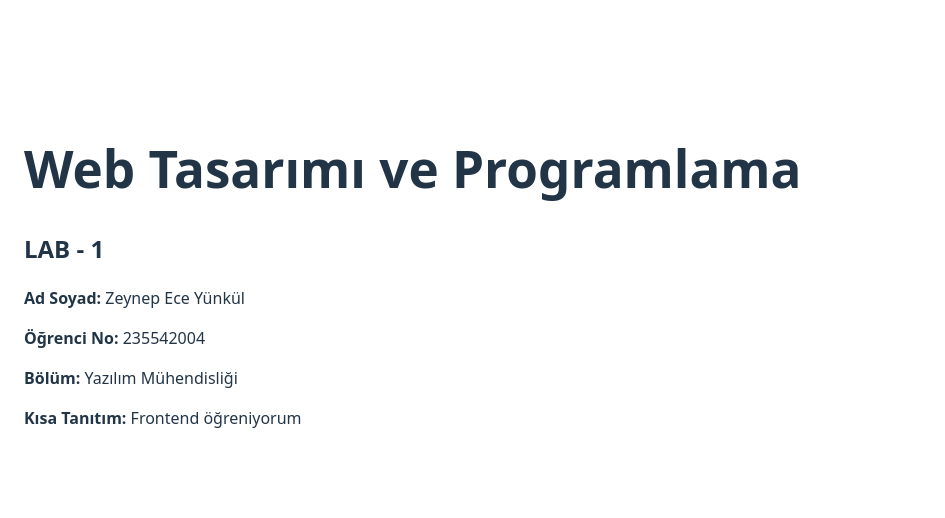
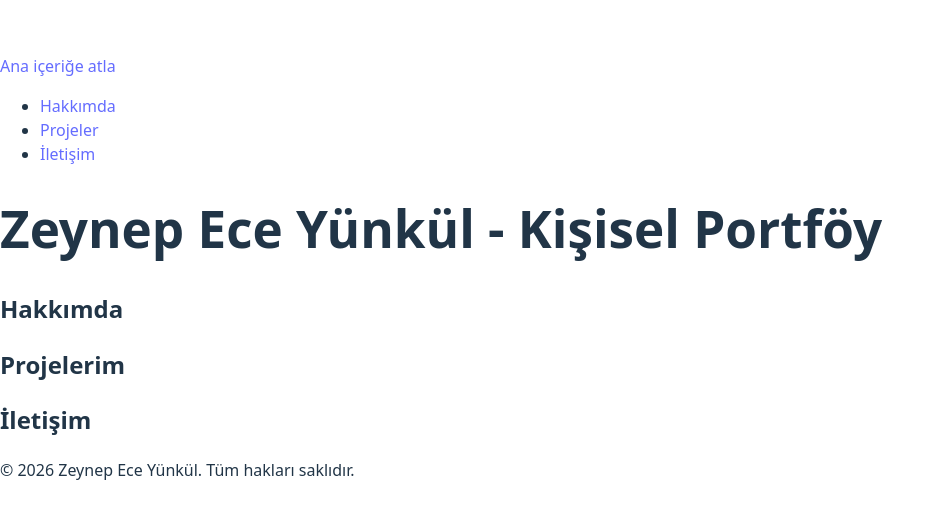
Before and after one commit to zeynepeceyunkul/web-lab-hello, a React (Vite) app: page / in a window 1280 px wide. Shown: the part 124-642 px from the top of the page, without its empty margins (0-945 px from the left). Built offline with nearby package versions, Linux system fonts and the light colour scheme.

Commit message:
feat: add semantic HTML portfolio structure

```diff
--- a/src/App.tsx
+++ b/src/App.tsx
@@ -1,14 +1,44 @@
 function App() {
   return (
-    <div style={{ padding: 24 }}>
-      <h1>Web Tasarımı ve Programlama</h1>
-      <h2>LAB - 1</h2>
+    <>
+      {/* Skip link (a11y) */}
+      <a href="#main-content" className="skip-link">
+        Ana içeriğe atla
+      </a>
 
-      <p><strong>Ad Soyad:</strong> Zeynep Ece Yünkül</p>
-      <p><strong>Öğrenci No:</strong> 235542004</p>
-      <p><strong>Bölüm:</strong> Yazılım Mühendisliği</p>
-      <p><strong>Kısa Tanıtım:</strong> Frontend öğreniyorum</p>
-    </div>
+      <header>
+        <nav aria-label="Ana navigasyon">
+          <ul>
+            <li><a href="#hakkimda">Hakkımda</a></li>
+            <li><a href="#projeler">Projeler</a></li>
+            <li><a href="#iletisim">İletişim</a></li>
+          </ul>
+        </nav>
+      </header>
+
+      <main id="main-content">
+        <h1>Zeynep Ece Yünkül - Kişisel Portföy</h1>
+
+        <section id="hakkimda">
+          <h2>Hakkımda</h2>
+          {/* içerik birazdan */}
+        </section>
+
+        <section id="projeler">
+          <h2>Projelerim</h2>
+          {/* içerik birazdan */}
+        </section>
+
+        <section id="iletisim">
+          <h2>İletişim</h2>
+          {/* form birazdan */}
+        </section>
+      </main>
+
+      <footer>
+        <p>&copy; 2026 Zeynep Ece Yünkül. Tüm hakları saklıdır.</p>
+      </footer>
+    </>
   )
 }
 
```
